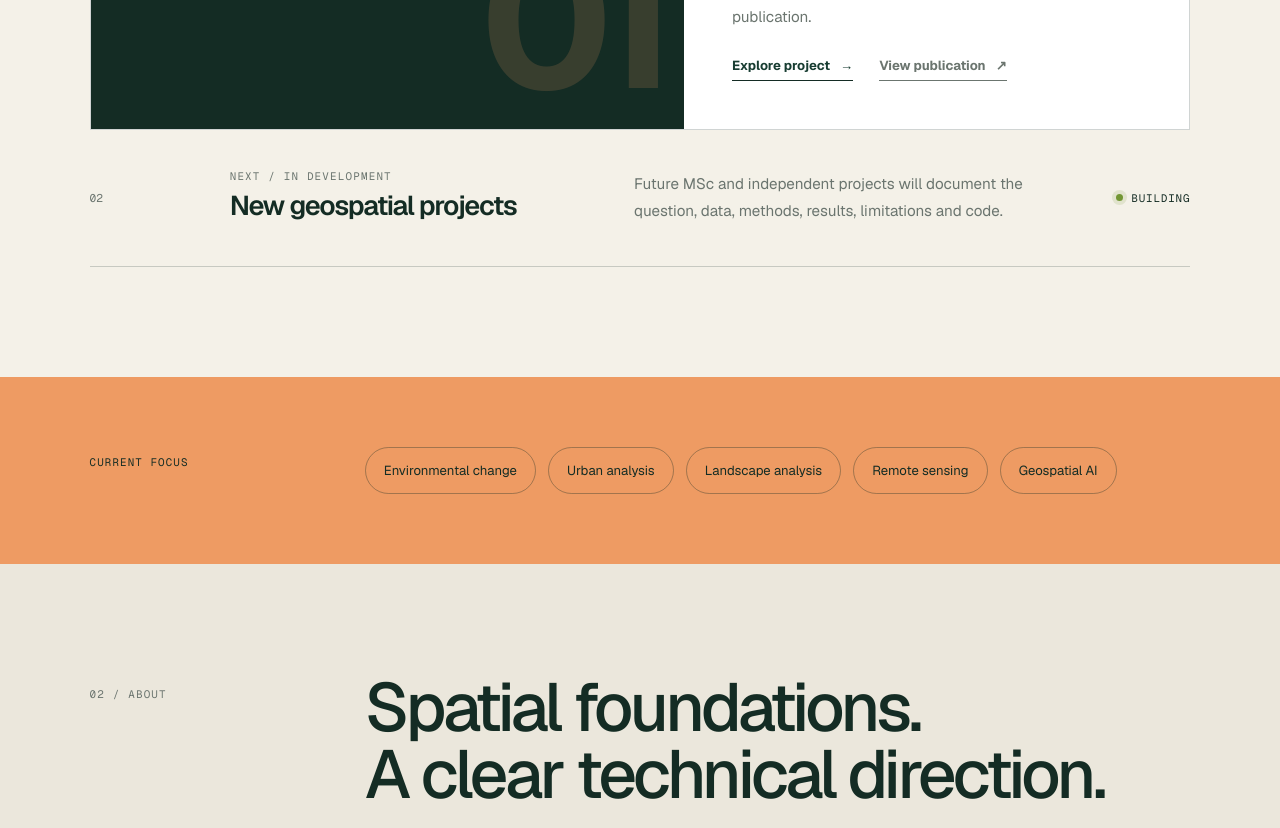
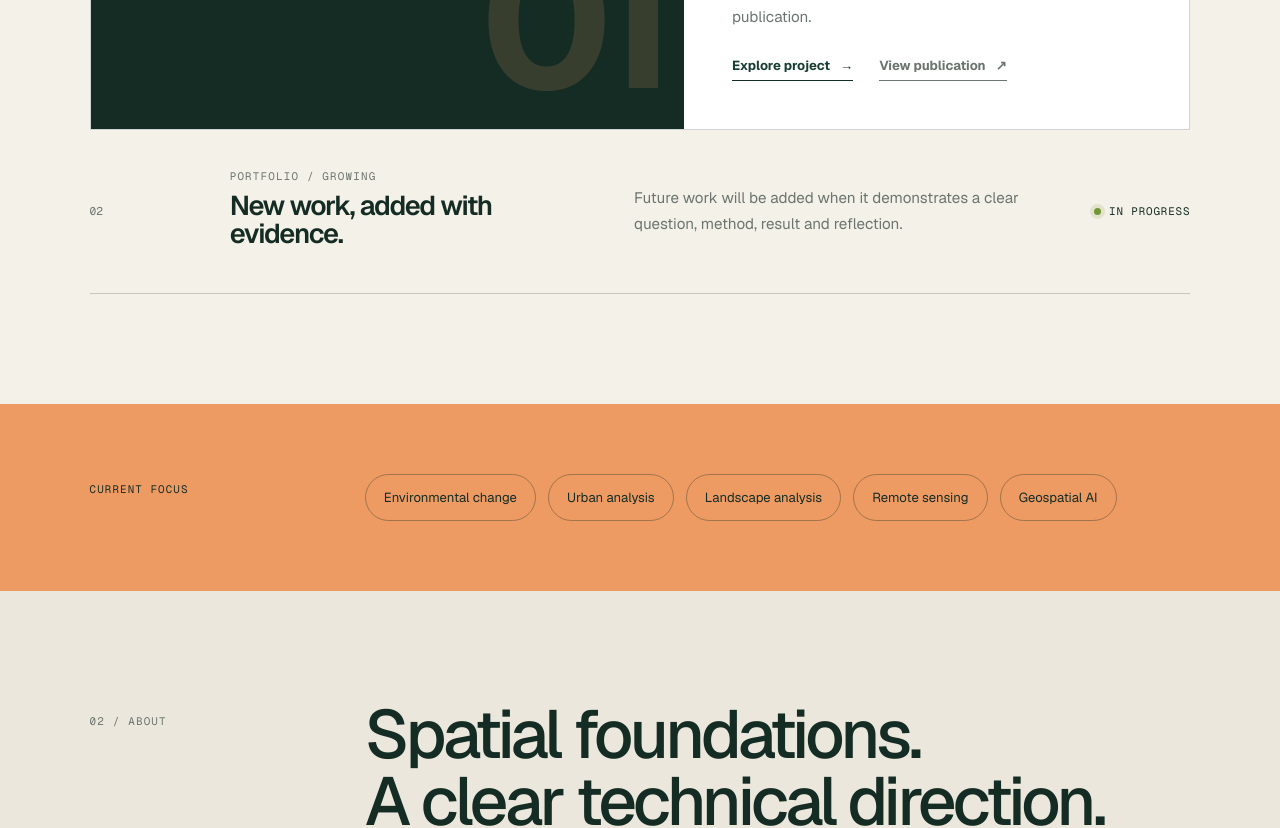
Before and after one commit to anna-misterkiewicz/annamisterkiewicz-com, a Next.js app in the folder anna-geospatial-portfolio-source/: page / in a window 1280 px wide. Shown: the part 1620-2448 px from the top of the page. Built offline with nearby package versions, Linux system fonts and the light colour scheme.

Commit message:
Polish portfolio content and contact links

```diff
--- a/anna-geospatial-portfolio-source/app/page.tsx
+++ b/anna-geospatial-portfolio-source/app/page.tsx
@@ -97,7 +97,7 @@ export default function Home() {
           </div>
           <div className="project-copy">
             <div>
-              <p className="project-meta">GIS · LANDSAT · SPATIAL ANALYSIS · RESEARCH</p>
+              <p className="project-meta">GIS · SATELLITE IMAGERY · SPATIAL ANALYSIS · RESEARCH</p>
               <h3>Landscape analysis in Mongolia</h3>
               <p>
                 I contributed to research investigating Zuun Baruun Kherem, an
@@ -124,18 +124,18 @@ export default function Home() {
           </div>
         </article>
 
-        <a className="next-project" href="/projects/geospatial-projects" aria-label="Open new geospatial projects page">
+        <div className="next-project portfolio-note">
           <span className="next-number">02</span>
           <div>
-            <p className="project-meta">NEXT / IN DEVELOPMENT</p>
-            <h3>New geospatial projects</h3>
+            <p className="project-meta">PORTFOLIO / GROWING</p>
+            <h3>New work, added with evidence.</h3>
           </div>
           <p>
-            Future MSc and independent projects will document the question,
-            data, methods, results, limitations and code.
+            Future work will be added when it demonstrates a clear question,
+            method, result and reflection.
           </p>
-          <span className="status"><i /> Building</span>
-        </a>
+          <span className="status"><i /> In progress</span>
+        </div>
       </section>
 
       <section className="focus-band" aria-label="Current focus areas">
@@ -219,7 +219,14 @@ export default function Home() {
           related to geospatial technology, remote sensing and spatial data.
         </p>
         <div className="contact-row">
-          <span>Contact links will be added here.</span>
+          <div className="contact-links">
+            <a href="https://github.com/anna-misterkiewicz" target="_blank" rel="noreferrer">
+              GitHub <Arrow />
+            </a>
+            <a href="https://doi.org/10.1007/s41826-025-00113-2" target="_blank" rel="noreferrer">
+              Publication <Arrow />
+            </a>
+          </div>
           <a href="#top">Back to top <span aria-hidden="true">&#8593;</span></a>
         </div>
         <div className="footer-base">
```
